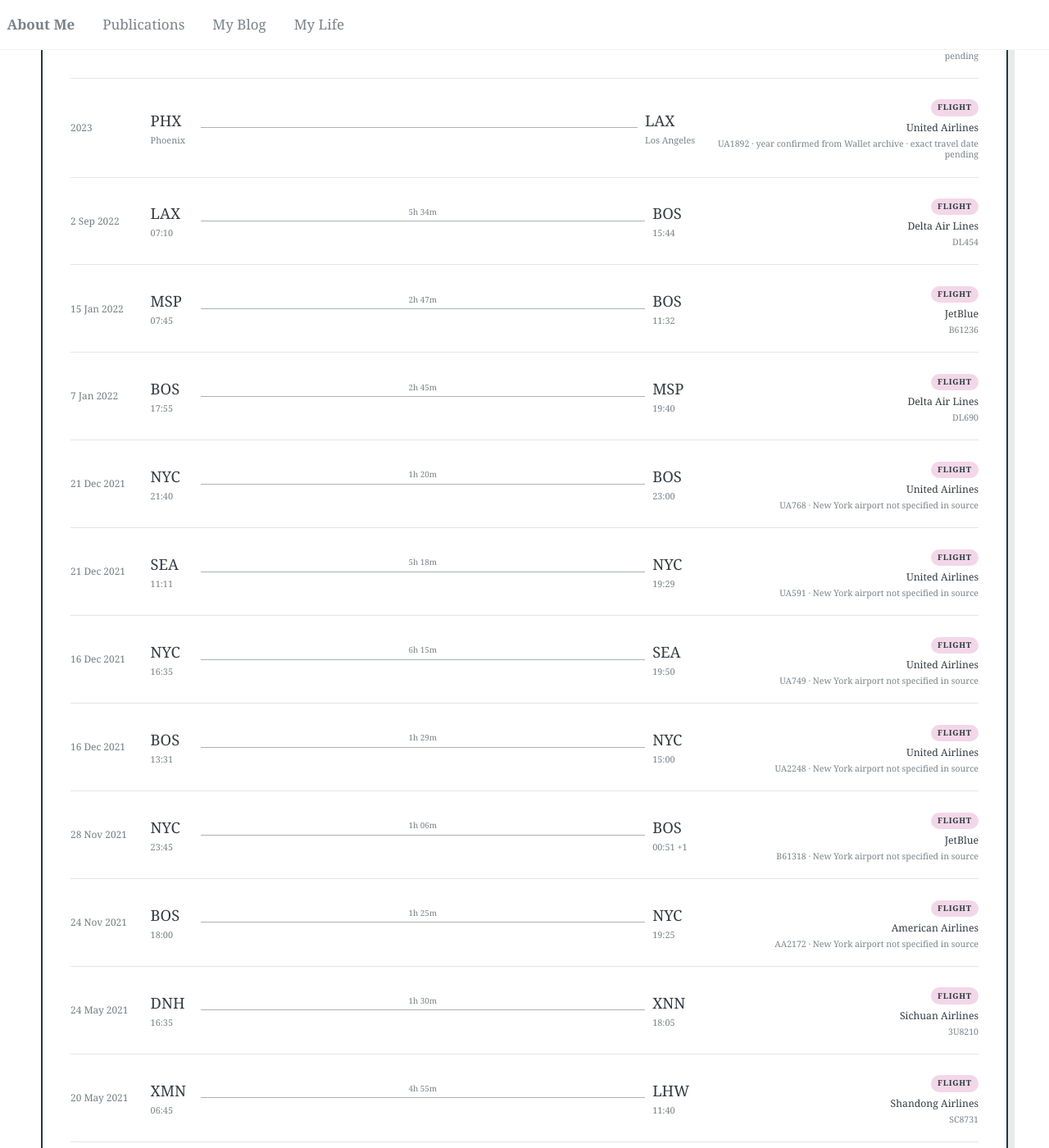
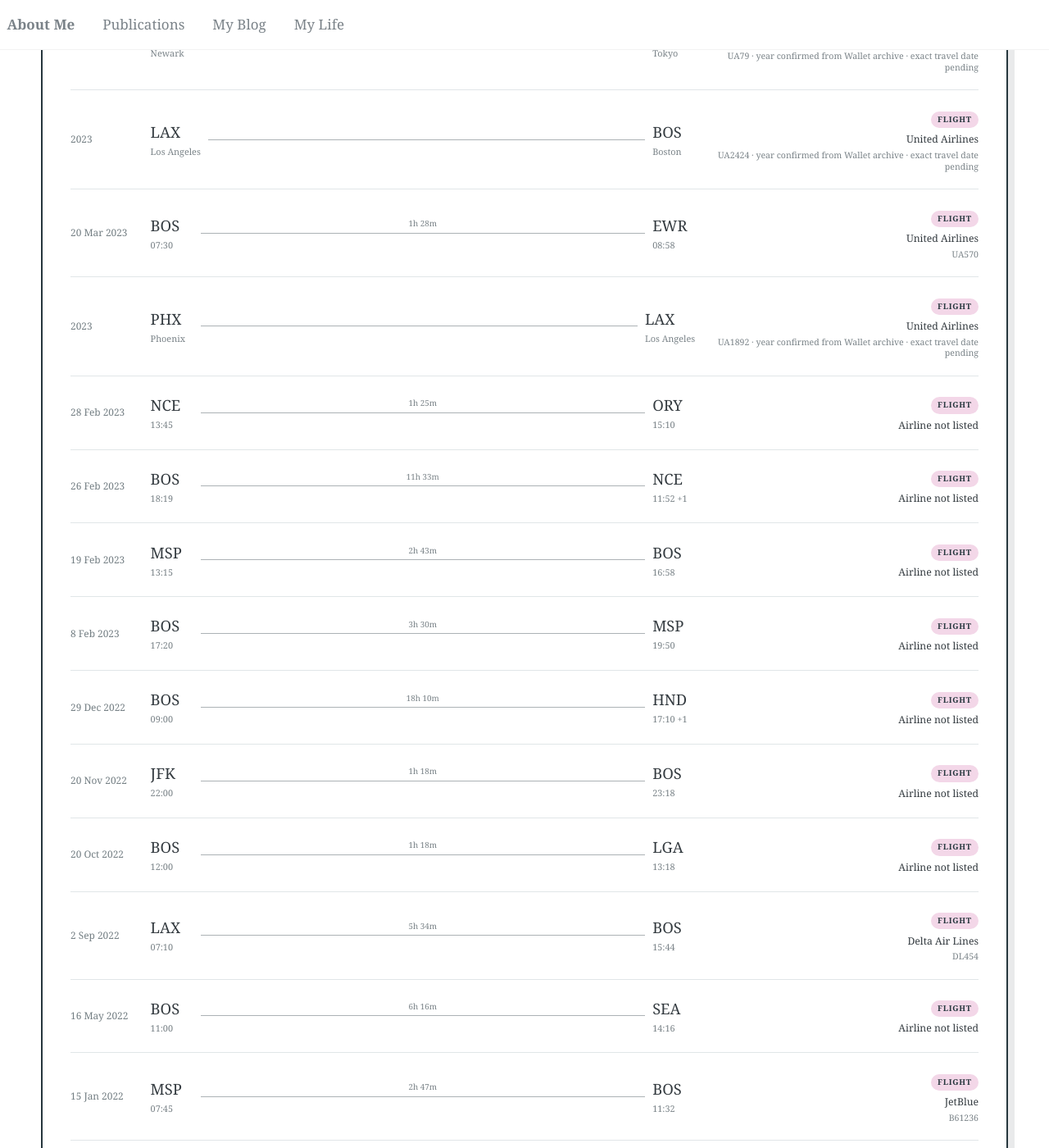
Before and after one commit to Cathylixi/Cathylixi.github.io, a Jekyll site: the page built from _pages/life-travel-flights.md, in a window 1280 px wide and 1400 px high, scrolled down 9358 px. Shown: the whole window at 82% size. Built offline with Jekyll 4.4.1, drawn with Linux system fonts in a browser that asks for light colours; some of the changed text lies outside the part shown.

Commit message:
Add deduplicated Expedia flight history

```diff
--- a/_data/travel_airports.yml
+++ b/_data/travel_airports.yml
@@ -12,9 +12,11 @@
 HEL: [24.9633, 60.3172]
 HGH: [120.4345, 30.2295]
 HKG: [113.9185, 22.3080]
+HND: [139.7798, 35.5494]
 HNL: [-157.9225, 21.3187]
 IST: [28.7519, 41.2753]
 ITO: [-155.0485, 19.7214]
+JFK: [-73.7781, 40.6413]
 KIX: [135.2440, 34.4347]
 KOA: [-156.0456, 19.7388]
 LAS: [-115.1523, 36.0840]
@@ -24,13 +26,16 @@
 MDW: [-87.7524, 41.7868]
 MIA: [-80.2906, 25.7959]
 MSP: [-93.2218, 44.8848]
+NCE: [7.2159, 43.6653]
 NKG: [118.8620, 31.7420]
 NRT: [140.3929, 35.7720]
 NYC: [-74.0060, 40.7128]
+ORY: [2.3794, 48.7262]
 OSL: [11.1004, 60.1939]
 PEK: [116.5975, 40.0799]
 PHL: [-75.2411, 39.8744]
 PHX: [-112.0116, 33.4343]
+PIT: [-80.2329, 40.4915]
 SAN: [-117.1933, 32.7338]
 SEA: [-122.3088, 47.4502]
 SFO: [-122.3790, 37.6213]
--- a/_data/travel_flights.yml
+++ b/_data/travel_flights.yml
@@ -586,14 +586,32 @@
   note: "connection to Oslo at 14:05"
 
 - sort_date: 2023-10-01
-  date: "2023"
+  date: "1 Oct 2023"
+  from_code: "PIT"
+  from_time: "20:19"
+  to_code: "BOS"
+  to_time: "21:56"
+  duration: "1h 37m"
+
+- sort_date: 2023-09-30
+  date: "30 Sep 2023"
   from_code: "BOS"
+  from_time: "07:55"
   from_city: "Boston"
   to_code: "PHL"
+  to_time: "09:28"
   to_city: "Philadelphia"
   carrier: "American Airlines"
   flight_number: "AA185"
-  note: "year confirmed from Wallet archive · exact travel date pending"
+  duration: "1h 33m"
+
+- sort_date: 2023-09-03
+  date: "3 Sep 2023"
+  from_code: "JFK"
+  from_time: "22:00"
+  to_code: "BOS"
+  to_time: "23:21"
+  duration: "1h 21m"
 
 - sort_date: 2023-08-20
   date: "20 Aug 2023"
@@ -649,15 +667,13 @@
   flight_number: "B61387"
   duration: "6h 37m"
 
-- sort_date: 2023-03-25
-  date: "2023"
-  from_code: "BOS"
-  from_city: "Boston"
-  to_code: "EWR"
-  to_city: "Newark"
-  carrier: "United Airlines"
-  flight_number: "UA570"
-  note: "year confirmed from Wallet archive · exact travel date pending"
+- sort_date: 2023-04-23
+  date: "23 Apr 2023"
+  from_code: "LAX"
+  from_time: "21:57"
+  to_code: "BOS"
+  to_time: "09:01 +1"
+  duration: "8h 04m"
 
 - sort_date: 2023-03-25
   date: "2023"
@@ -680,6 +696,18 @@
   note: "year confirmed from Wallet archive · exact travel date pending"
 
 - sort_date: 2023-03-20
+  date: "20 Mar 2023"
+  from_code: "BOS"
+  from_time: "07:30"
+  from_city: "Boston"
+  to_code: "EWR"
+  to_time: "08:58"
+  to_city: "Newark"
+  carrier: "United Airlines"
+  flight_number: "UA570"
+  duration: "1h 28m"
+
+- sort_date: 2023-03-20
   date: "2023"
   from_code: "PHX"
   from_city: "Phoenix"
@@ -688,6 +716,62 @@
   carrier: "United Airlines"
   flight_number: "UA1892"
   note: "year confirmed from Wallet archive · exact travel date pending"
+
+- sort_date: 2023-02-28
+  date: "28 Feb 2023"
+  from_code: "NCE"
+  from_time: "13:45"
+  to_code: "ORY"
+  to_time: "15:10"
+  duration: "1h 25m"
+
+- sort_date: 2023-02-26
+  date: "26 Feb 2023"
+  from_code: "BOS"
+  from_time: "18:19"
+  to_code: "NCE"
+  to_time: "11:52 +1"
+  duration: "11h 33m"
+
+- sort_date: 2023-02-19
+  date: "19 Feb 2023"
+  from_code: "MSP"
+  from_time: "13:15"
+  to_code: "BOS"
+  to_time: "16:58"
+  duration: "2h 43m"
+
+- sort_date: 2023-02-08
+  date: "8 Feb 2023"
+  from_code: "BOS"
+  from_time: "17:20"
+  to_code: "MSP"
+  to_time: "19:50"
+  duration: "3h 30m"
+
+- sort_date: 2022-12-29
+  date: "29 Dec 2022"
+  from_code: "BOS"
+  from_time: "09:00"
+  to_code: "HND"
+  to_time: "17:10 +1"
+  duration: "18h 10m"
+
+- sort_date: 2022-11-20
+  date: "20 Nov 2022"
+  from_code: "JFK"
+  from_time: "22:00"
+  to_code: "BOS"
+  to_time: "23:18"
+  duration: "1h 18m"
+
+- sort_date: 2022-10-20
+  date: "20 Oct 2022"
+  from_code: "BOS"
+  from_time: "12:00"
+  to_code: "LGA"
+  to_time: "13:18"
+  duration: "1h 18m"
 
 - sort_date: 2022-09-02
   date: "2 Sep 2022"
@@ -698,6 +782,14 @@
   carrier: "Delta Air Lines"
   flight_number: "DL454"
   duration: "5h 34m"
+
+- sort_date: 2022-05-16
+  date: "16 May 2022"
+  from_code: "BOS"
+  from_time: "11:00"
+  to_code: "SEA"
+  to_time: "14:16"
+  duration: "6h 16m"
 
 - sort_date: 2022-01-15
   date: "15 Jan 2022"
--- a/_pages/life-travel-flights.md
+++ b/_pages/life-travel-flights.md
@@ -6,7 +6,7 @@
 author_profile: false
 ---
 
-{% assign verified_flights = site.data.travel_flights | where_exp: "flight", "flight.flight_number" %}
+{% assign verified_flights = site.data.travel_flights %}
 {% assign ground_journeys = site.data.travel_ground %}
 {% assign segment_count = verified_flights.size | plus: ground_journeys.size %}
 
@@ -58,13 +58,15 @@
             </div>
             <div class="trip-flight__meta">
               <span class="trip-mode trip-mode--flight">Flight</span>
-              <strong>{{ flight.carrier | escape }}</strong>
+              <strong>{{ flight.carrier | default: "Airline not listed" | escape }}</strong>
+              {% if flight.flight_number or flight.cabin or flight.seat or flight.note %}
               <small>
-                {{ flight.flight_number | escape }}
+                {% if flight.flight_number %}{{ flight.flight_number | escape }}{% endif %}
                 {% if flight.cabin %} · {{ flight.cabin | escape }}{% endif %}
                 {% if flight.seat %} · Seat {{ flight.seat | escape }}{% endif %}
                 {% if flight.note %} · {{ flight.note | escape }}{% endif %}
               </small>
+              {% endif %}
             </div>
           </article>
         {% endfor %}
```
